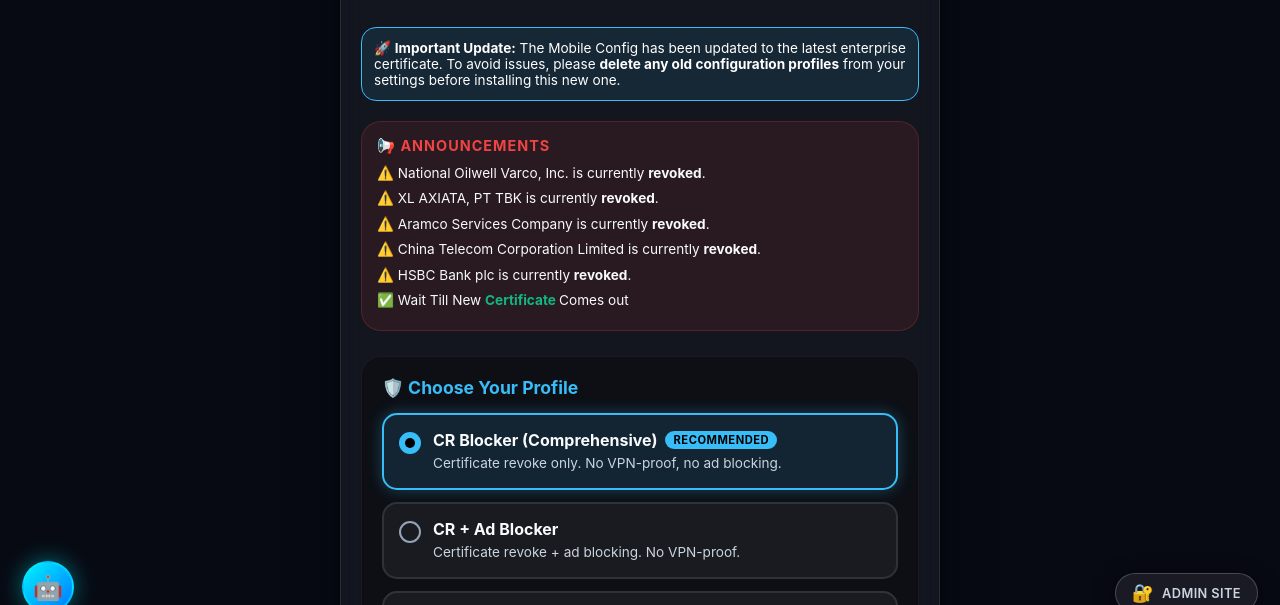
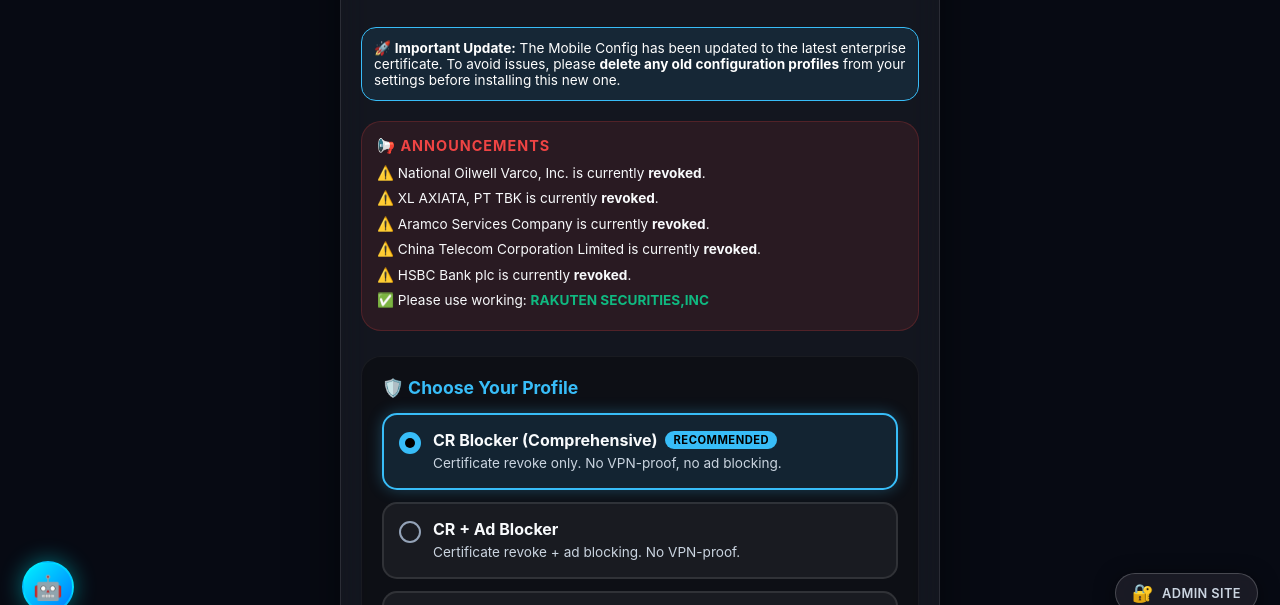
Before and after one commit to TechPerson1234/IPA-SIGNER-WEN, a plain HTML site: page index.html in a window 1280 px wide. Shown: the part 165-770 px from the top of the page. Drawn offline with Linux system fonts and the light colour scheme.

Commit message:
Update index.html

```diff
--- a/index.html
+++ b/index.html
@@ -904,8 +904,12 @@
                 "⚠️ Aramco Services Company is currently <b>revoked</b>.",
                 "⚠️ China Telecom Corporation Limited is currently <b>revoked</b>.",
                 "⚠️ HSBC Bank plc is currently <b>revoked</b>.",
-                "✅ Wait Till New <span class='status-up'> Certificate </span> Comes out"
+                "✅ Please use working: <span class='status-up'> RAKUTEN SECURITIES,INC </span>"
             ],
+
+            //"✅ Wait Till New <span class='status-up'> Certificate </span> Comes out"
+            //"⚠️ HSBC Bank plc is currently <b>revoked</b>.",
+            //"✅ Please use working: <span class='status-up'> HSBC Bank plc </span>"
 
             updateNotice: "🚀 <b>Important Update:</b> The Mobile Config has been updated to the latest enterprise certificate. To avoid issues, please <b>delete any old configuration profiles</b> from your settings before installing this new one.",
             popularIpas: [
```
